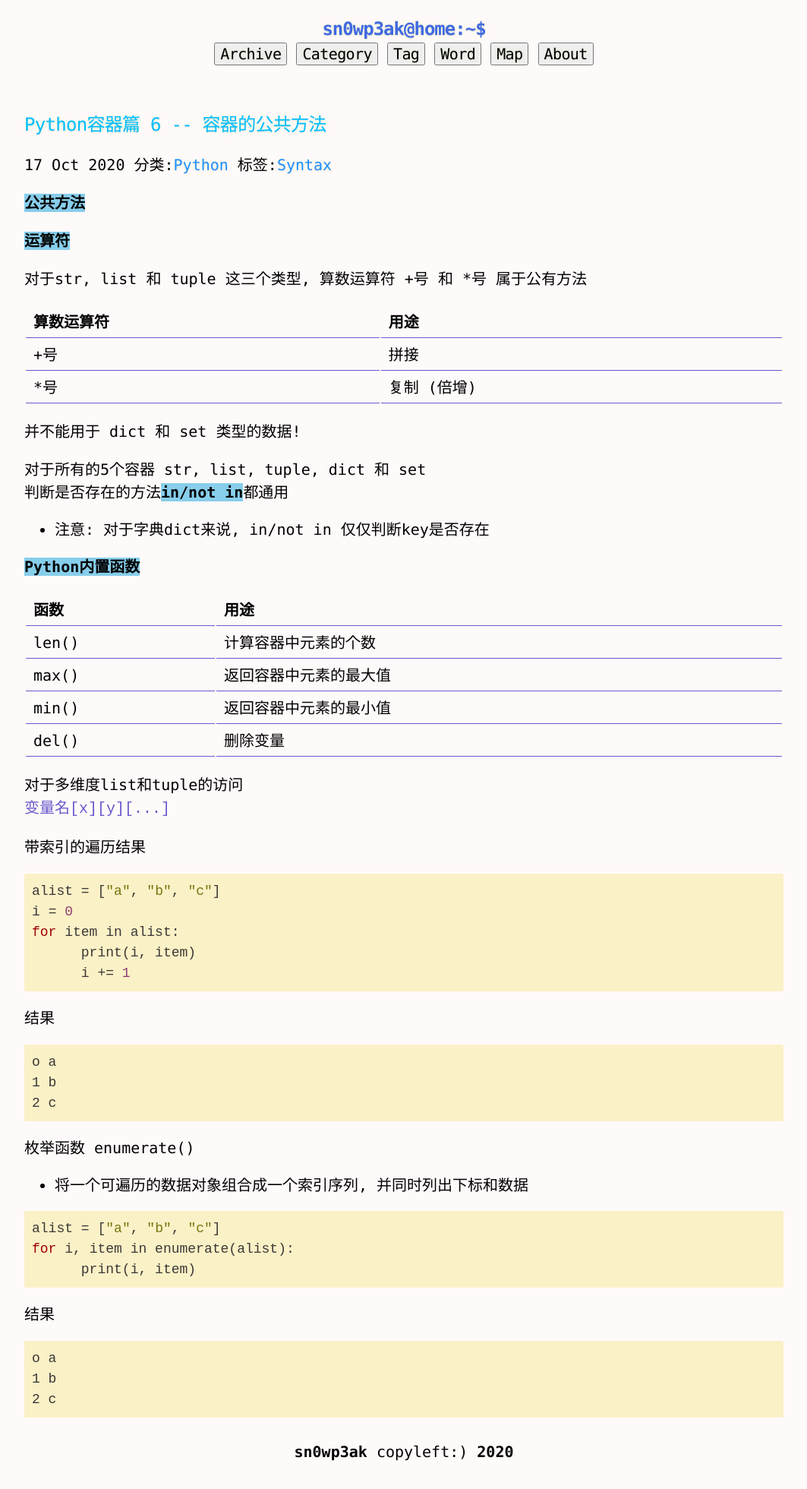
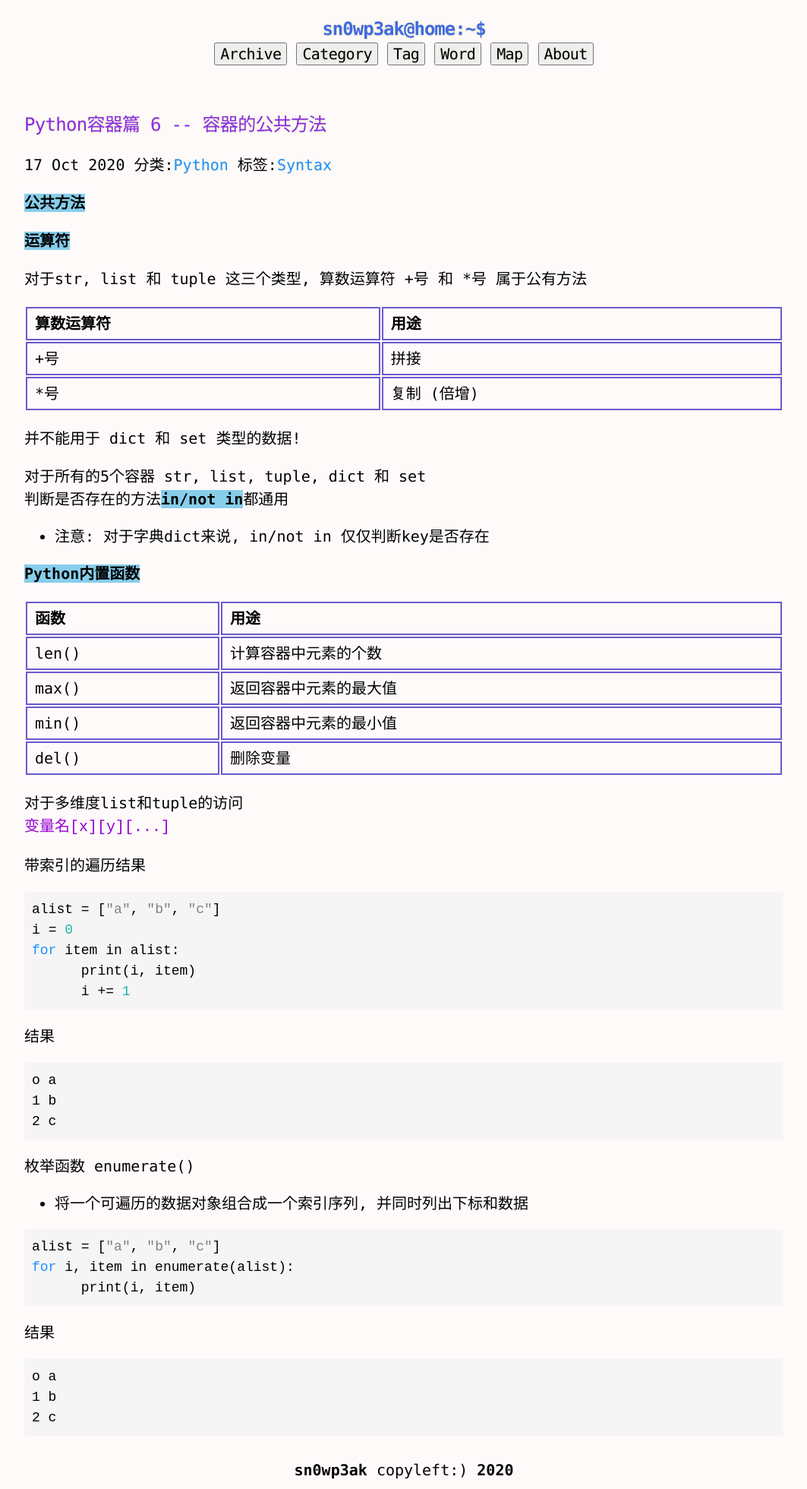
Before and after one commit to sn0wp3ak/sn0wp3ak.github.io, a Jekyll site: the page built from _posts/2020-10-17-Python容器篇 6 -- 容器的公共方法.md, in a window 1280 px wide. Shown: the whole page at 76% size, without its empty margins (108-1171 px from the left). Built offline with Jekyll 4.4.1, drawn with Linux system fonts in a browser that asks for light colours; before the commit the page ends 1936 px from its top, so only the background shows below that.

Commit message:
mod block css

```diff
--- a/_sass/_default_colors.scss
+++ b/_sass/_default_colors.scss
@@ -18,17 +18,15 @@ $rajah: #f4bf75;
 $raw-sienna: #d28445;
 $silver-chalice: #aaa;
 // my custom colors
-$orange: #fe8019;
 $blue: #1e90ff;
-$yellow: #fabd2f;
-$aqua: #8ec07c;
-$green: #b8bb26;
-$purple: #d3869b;
-$red: #fb4934;
 $fg: #000000;
 $bg: #fffafa;
-$grey: #928374;
 $skyblue: #87ceeb;
 $royalblue: #4169e1;
 $slateblue: #6a5acd;
 $deepskyblue: #00bfff;
+$blueviolet: #8a2be2;
+$darkviolet: #9400d3;
+$lightseagreen: #20b2aa;
+$slategreg: #708090;
+$greg: #808080;
--- a/_sass/base.scss
+++ b/_sass/base.scss
@@ -98,7 +98,7 @@ section img {
 h1, h2, h3, h4, h5, h6 {
   font-weight: normal;
   font-family: Monaco, "Bitstream Vera Sans Mono", "Lucida Console", Terminal, monospace;
-  color: $deepskyblue;
+  color: $blueviolet;
   letter-spacing: -0.03em;
   text-shadow: 0 1px 1px rgba(0, 0, 0, 0.1),
                0 0 5px rgba(181, 232, 83, 0.1),
@@ -149,10 +149,10 @@ blockquote {
 }
 
 pre {
-  background: #fbf1c7;
+  background: #f5f5f5;
   padding: 10px;
   font-size: 18px;
-  color: #181818;
+  color: $fg;
   border-radius: 2px;
   text-wrap: normal;
   overflow: auto;
@@ -161,29 +161,29 @@ pre {
 
 code.highlighter-rouge {
   background: $bg;
-  color: $slateblue;
+  color: $darkviolet;
 }
 
 table {
   width: 100%;
-  margin: 0 0 20px 0;
+  margin: 0 0 0 0;
 }
 
 th {
   text-align: left;
-  border-bottom: 1px solid $slateblue;
+  border: 2px solid $slateblue;
   padding: 5px 10px;
 }
 
 td {
   padding: 5px 10px;
-  border-bottom: 1px solid $slateblue;
+  border: 2px solid $slateblue;
 }
 
 hr {
   height: 0;
   border: 0;
-  border-bottom: 2px solid $slateblue;
+  border-bottom: 4px solid $slateblue;
   color: $slateblue;
 }
 
--- a/_sass/rouge-base16-dark.scss
+++ b/_sass/rouge-base16-dark.scss
@@ -7,13 +7,13 @@
 
 .highlight {
 
-  $plaintext: #3c3836 !default;
-  $string: #79740e !default;
-  $literal: #8f3f71 !default;
-  $keyword: #9d0006 !default;
+  $plaintext: $fg !default;
+  $string: $greg !default;
+  $literal: $lightseagreen !default;
+  $keyword: $blue !default;
   $error-foreground: $cod-grey !default;
   $error-background: $apple-blossom !default;
-  $comment: #928374 !default;
+  $comment: $slategreg !default;
   $preprocessor: $rajah !default;
   $name-space: $string !default;
   $name-attribute: $hippie-blue !default;
@@ -61,7 +61,7 @@
     color: $keyword;
   }
    .kn {
-    color: #076678;
+    color: $deepskyblue;
   }
   .kc, .kt, .kd {
       color: $keyword-type;
```
